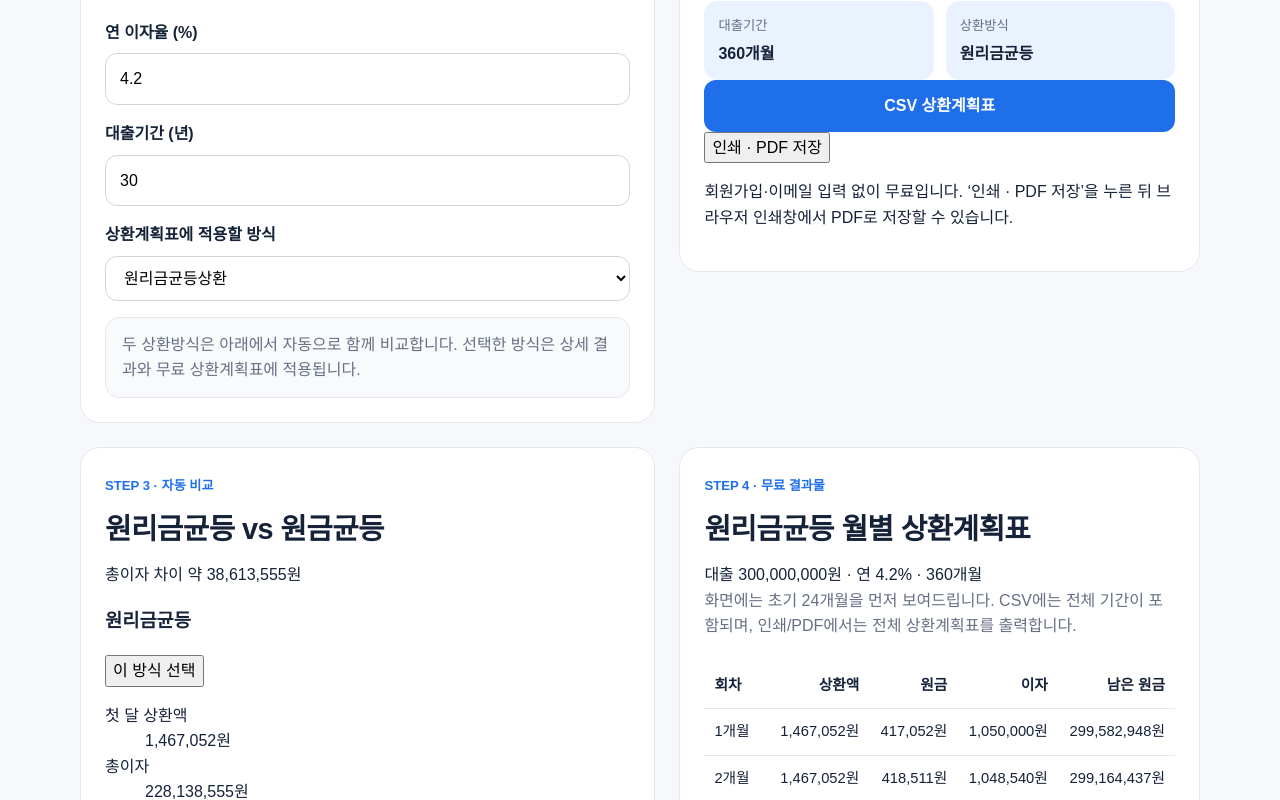
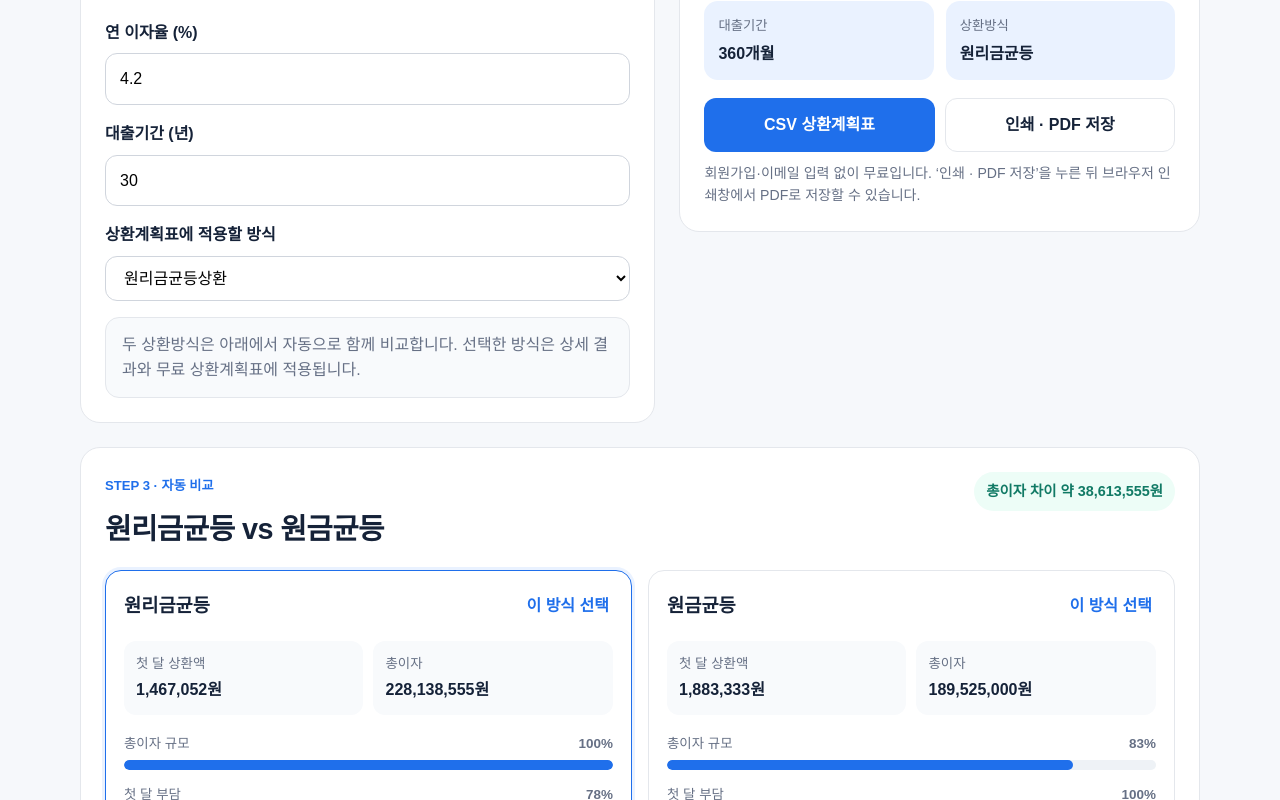
Before and after one commit to license-book/life-tools, a Next.js app: page /tools/loan-calculator in a window 1280 px wide. Shown: the part 740-1540 px from the top of the page. Built offline with nearby package versions, Linux system fonts and the light colour scheme.

Commit message:
style: support comparison cards and printable repayment plan

```diff
--- a/app/globals.css
+++ b/app/globals.css
@@ -44,10 +44,16 @@ button, input, select { font: inherit; }
 .tool-hero p { max-width: 760px; margin: 0; color: var(--muted); }
 .tool-layout { display: grid; grid-template-columns: 1.05fr .95fr; gap: 24px; align-items: start; }
 .panel { background: var(--surface); border: 1px solid var(--line); border-radius: 20px; padding: 24px; }
+.full-width { grid-column: 1 / -1; }
 .field { display: grid; gap: 8px; margin-bottom: 16px; }
 .field label { font-weight: 700; }
 .field input, .field select { width: 100%; border: 1px solid #d0d5dd; border-radius: 12px; padding: 12px 14px; background: #fff; }
-.primary { width: 100%; border: 0; border-radius: 12px; padding: 13px 16px; background: var(--brand); color: #fff; font-weight: 800; cursor: pointer; }
+.field-help { color: var(--muted); }
+.primary, .secondary { border-radius: 12px; padding: 13px 16px; font-weight: 800; cursor: pointer; }
+.primary { border: 0; background: var(--brand); color: #fff; }
+.secondary { border: 1px solid var(--line); background: #fff; color: var(--text); }
+.action-row { display: grid; grid-template-columns: 1fr 1fr; gap: 10px; margin-top: 18px; }
+.resource-note { margin: 10px 0 0; color: var(--muted); font-size: .88rem; }
 .result-main { font-size: 2rem; font-weight: 800; margin: 8px 0 18px; }
 .stats { display: grid; grid-template-columns: repeat(2, 1fr); gap: 12px; }
 .stat { padding: 14px; border-radius: 14px; background: var(--brand-soft); }
@@ -57,9 +63,53 @@ table { width: 100%; border-collapse: collapse; font-size: .92rem; }
 th, td { padding: 11px 10px; border-bottom: 1px solid var(--line); text-align: right; white-space: nowrap; }
 th:first-child, td:first-child { text-align: left; }
 .notice { padding: 14px 16px; border-radius: 14px; background: #f8fafc; color: var(--muted); border: 1px solid var(--line); }
+.section-heading-row { display: flex; align-items: flex-start; justify-content: space-between; gap: 18px; margin-bottom: 18px; }
+.section-heading-row h2 { margin: 0; }
+.comparison-saving { display: inline-flex; padding: 8px 12px; border-radius: 999px; background: #edfdf7; color: var(--success); font-weight: 800; font-size: .9rem; }
+.compare-grid { display: grid; grid-template-columns: repeat(2, minmax(0, 1fr)); gap: 16px; }
+.compare-card { border: 1px solid var(--line); border-radius: 16px; padding: 18px; background: #fff; }
+.compare-card.is-selected { border-color: var(--brand); box-shadow: 0 0 0 3px var(--brand-soft); }
+.compare-title-row { display: flex; align-items: center; justify-content: space-between; gap: 12px; }
+.compare-title-row h3 { margin: 0; }
+.text-button { border: 0; background: transparent; color: var(--brand); font-weight: 800; cursor: pointer; padding: 4px; }
+.compare-values { display: grid; grid-template-columns: repeat(2, 1fr); gap: 10px; margin: 18px 0; }
+.compare-values div { padding: 12px; background: #f8fafc; border-radius: 12px; }
+.compare-values dt { color: var(--muted); font-size: .84rem; }
+.compare-values dd { margin: 3px 0 0; font-weight: 800; }
+.metric { margin: 14px 0; }
+.metric-label { display: flex; justify-content: space-between; gap: 12px; margin-bottom: 6px; font-size: .84rem; color: var(--muted); }
+.metric-track { height: 10px; background: #eef2f6; border-radius: 999px; overflow: hidden; }
+.metric-track span { display: block; height: 100%; background: var(--brand); border-radius: inherit; min-width: 2px; }
+.compare-card p { margin: 16px 0 0; color: var(--muted); }
+.comparison-note { margin-top: 16px; }
+.print-only { display: none; }
 .footer { padding: 36px 0 48px; color: var(--muted); border-top: 1px solid var(--line); margin-top: 48px; }
 @media (max-width: 820px) {
   .nav { display: none; }
-  .grid, .tool-layout { grid-template-columns: 1fr; }
+  .grid, .tool-layout, .compare-grid { grid-template-columns: 1fr; }
   .hero { padding-top: 52px; }
+  .section-heading-row { flex-direction: column; }
+  .action-row { grid-template-columns: 1fr; }
 }
+
+@media print {
+  :root { --bg: #fff; }
+  body { background: #fff; font-size: 10pt; }
+  .header, .tool-hero, .footer, .no-print, .comparison-panel { display: none !important; }
+  .print-only { display: block !important; }
+  .section { padding: 0; }
+  .container { width: 100%; }
+  .tool-layout { display: block; }
+  .panel { border: 0; padding: 0; box-shadow: none; }
+  .print-summary { margin-bottom: 20px; padding-bottom: 18px; border-bottom: 1px solid #ddd; }
+  .repayment-plan h2 { font-size: 16pt; }
+  .print-meta { font-size: 9pt; color: #555; }
+  .screen-schedule { display: none; }
+  .print-schedule { display: block !important; overflow: visible; }
+  .print-schedule table { font-size: 8pt; }
+  .print-schedule th, .print-schedule td { padding: 4px 5px; }
+  .print-schedule tr { break-inside: avoid; }
+  .stats { grid-template-columns: repeat(4, 1fr); }
+  .stat { background: #fff; border: 1px solid #ddd; }
+  @page { size: A4 portrait; margin: 12mm; }
+}
```
